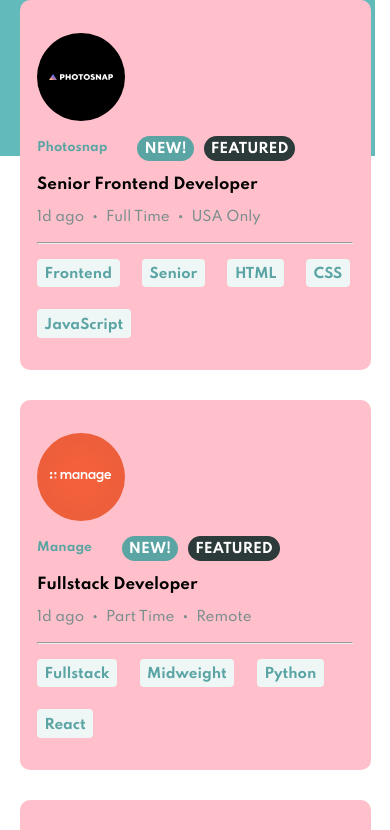
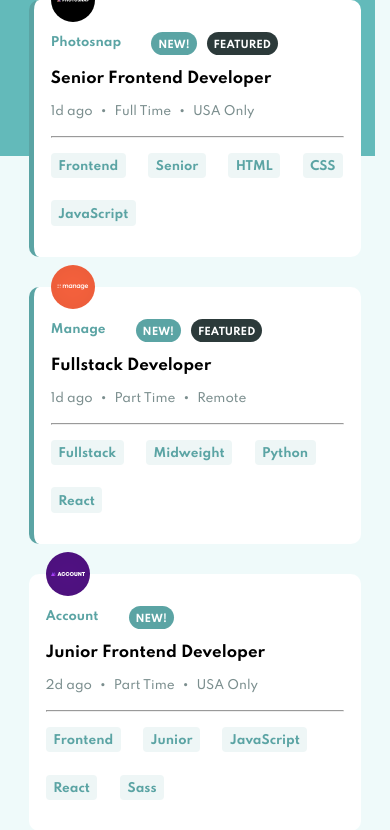
Before and after one commit to jordanlewis9/joblistings, a React app: page / in a window 390 px wide. Shown: the top 830 px of the page. Built offline with nearby package versions, Linux system fonts and the light colour scheme.

Commit message:
listings card mobile css nearly complete

```diff
--- a/src/components/listings/ListingsCard.js
+++ b/src/components/listings/ListingsCard.js
@@ -3,8 +3,9 @@ import JobInfo from './JobInfo';
 import JobFilters from './JobFilters';
 
 const ListingsCard = (props) => {
+
     return (
-        <div className="listings__card">
+        <div className={`listings__card ${props.listing.featured ? 'listings__featured' : ''}`}>
             <JobInfo listing={props.listing} />
             <hr className="listings__card--hr"/>
             <JobFilters filtersArray={props.filtersArray} role={props.listing.role} languages={props.listing.languages} level={props.listing.level} tools={props.listing.tools} addFilter={props.addFilter}/>
--- a/src/public/styles/abstracts/_variables.scss
+++ b/src/public/styles/abstracts/_variables.scss
@@ -4,4 +4,5 @@ $filterTablets: hsl(180, 31%, 95%);
 $background: hsl(180, 52%, 96%);
 $veryDarkCyan: hsl(180, 14%, 20%);
 $listingDetailFont: hsl(180, 8%, 52%);
-$mobileFontSize: 0.9rem;
+$mobileFontSize: 0.8rem;
+$background: hsl(180, 52%, 96%);
--- a/src/public/styles/components/_general.scss
+++ b/src/public/styles/components/_general.scss
@@ -7,7 +7,7 @@
 }
 
 .container {
-    width: 90%;
+    width: 85%;
     height: auto;
     margin: 0 auto;
 };
@@ -19,4 +19,5 @@
     background-position: 0 0;
     background-repeat: no-repeat;
     background-size: initial;
+    background-color: $background;
 }
--- a/src/public/styles/components/_job-filters.scss
+++ b/src/public/styles/components/_job-filters.scss
@@ -8,18 +8,17 @@
     }
 
     &__card {
-        background-color: pink;
         border-radius: 10px;
         display: grid;
         grid-template-rows: auto auto;
         grid-template-columns: 1fr;
         padding: 5%;
+        background-color: white;
+        position: relative;
+    }
 
-        &--logo {
-            width: 100px;
-            height: 100px;
-            border-radius: 50%;
-        }
+    &__featured {
+        border-left: 5px solid $defaultFontColor;
     }
 }
 
--- a/src/public/styles/components/_job-info.scss
+++ b/src/public/styles/components/_job-info.scss
@@ -1,11 +1,18 @@
 .job__info {
     &--container {
-        position: relative;
         display: grid;
         grid-template-rows: repeat(3, auto);
         grid-template-columns: 1fr;
         gap: 1rem;
         margin: 1rem 0;
+    }
+
+    &--picture {
+        height: 44px;
+        width: 44px;
+        position: absolute;
+        top: -22px;
+        left: 5%;
     }
 
     &--listing-container {
@@ -19,13 +26,13 @@
         align-self: center;
         color: $defaultFontColor;
         font-weight: 700;
-        font-size: 0.8rem;
+        font-size: $mobileFontSize;
     }
 
     &--extra {
         border-radius: 20px;
-        padding: 5px 7px 3px;
-        font-size: $mobileFontSize;
+        padding: 7px 7px 3px;
+        font-size: 0.6666rem;
 
         &-container {
             display: flex;
```
